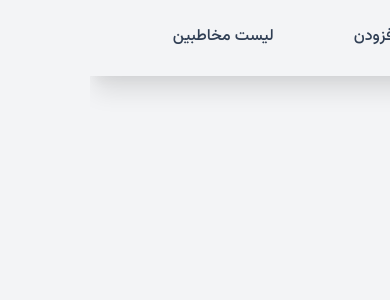
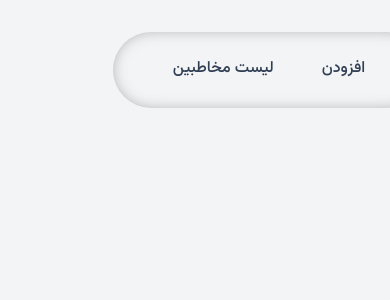
Before and after one commit to Hooseinsalari/contacts-list, a React (Create React App) app: page / in a window 390 px wide. Shown: the top 300 px of the page. Built offline with nearby package versions, Linux system fonts and the light colour scheme.

Commit message:
change navbar style

```diff
--- a/src/components/shared/Navbar.module.css
+++ b/src/components/shared/Navbar.module.css
@@ -1,7 +1,11 @@
 .menu {
-    width: 100%;
+    width: 80%;
+    margin: 2rem auto;
     margin-bottom: 4rem;
-    box-shadow: rgba(0, 0, 0, 0.1) 0px 20px 25px -5px, rgba(0, 0, 0, 0.04) 0px 10px 10px -5px;
+    /* box-shadow: rgba(0, 0, 0, 0.1) 0px 20px 25px -5px, rgba(0, 0, 0, 0.04) 0px 10px 10px -5px; */
+    /* box-shadow: rgba(0, 0, 0, 0.35) 0px 5px 15px; */
+    box-shadow: 0px 0px 20px -10px rgba(0,0,0,0.75) inset;
+    border-radius: 50px;
 }
 
 .menu__list {
@@ -42,3 +46,13 @@
     color: #00132D;
     text-decoration: none;
 }
+
+@media (max-width: 505px) {
+    /* .menu {
+        width: 90%;
+    } */
+
+    .menu__item {
+        margin: 0 1.5rem;
+    }
+}
```
